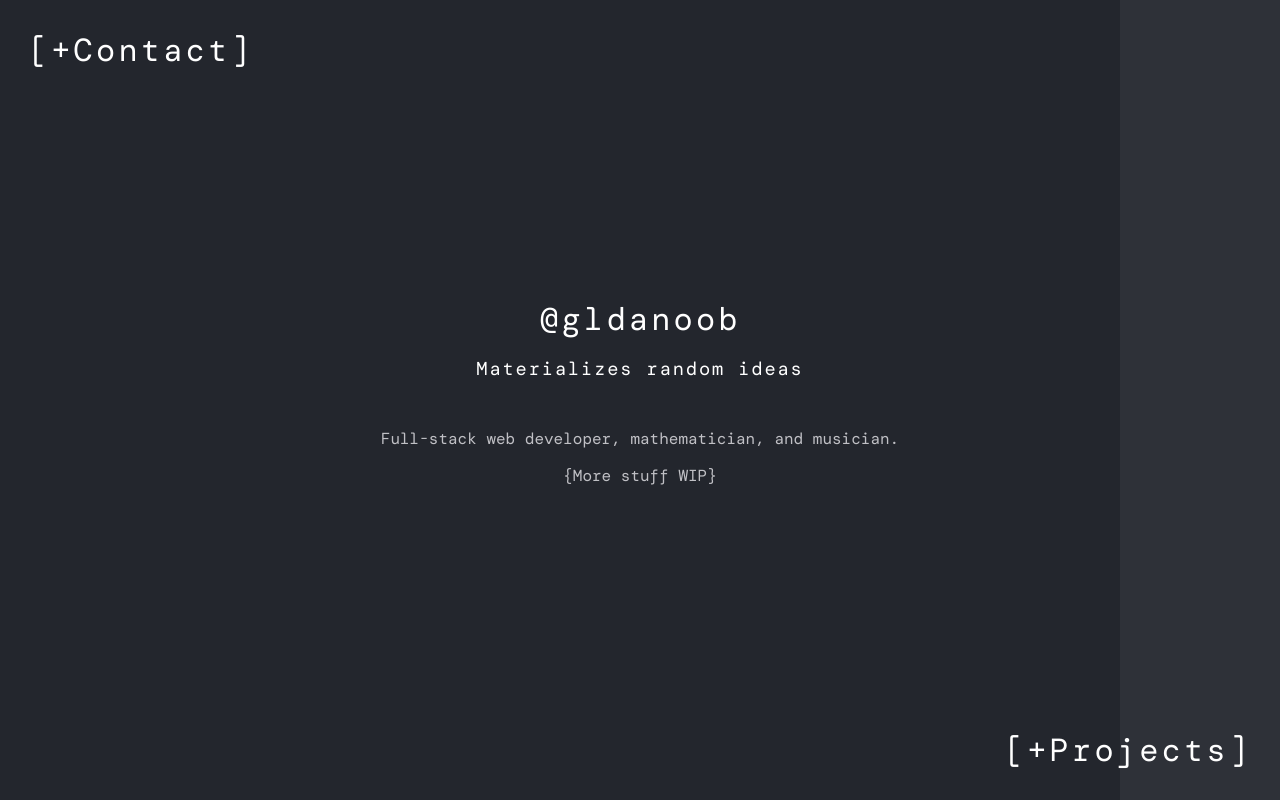
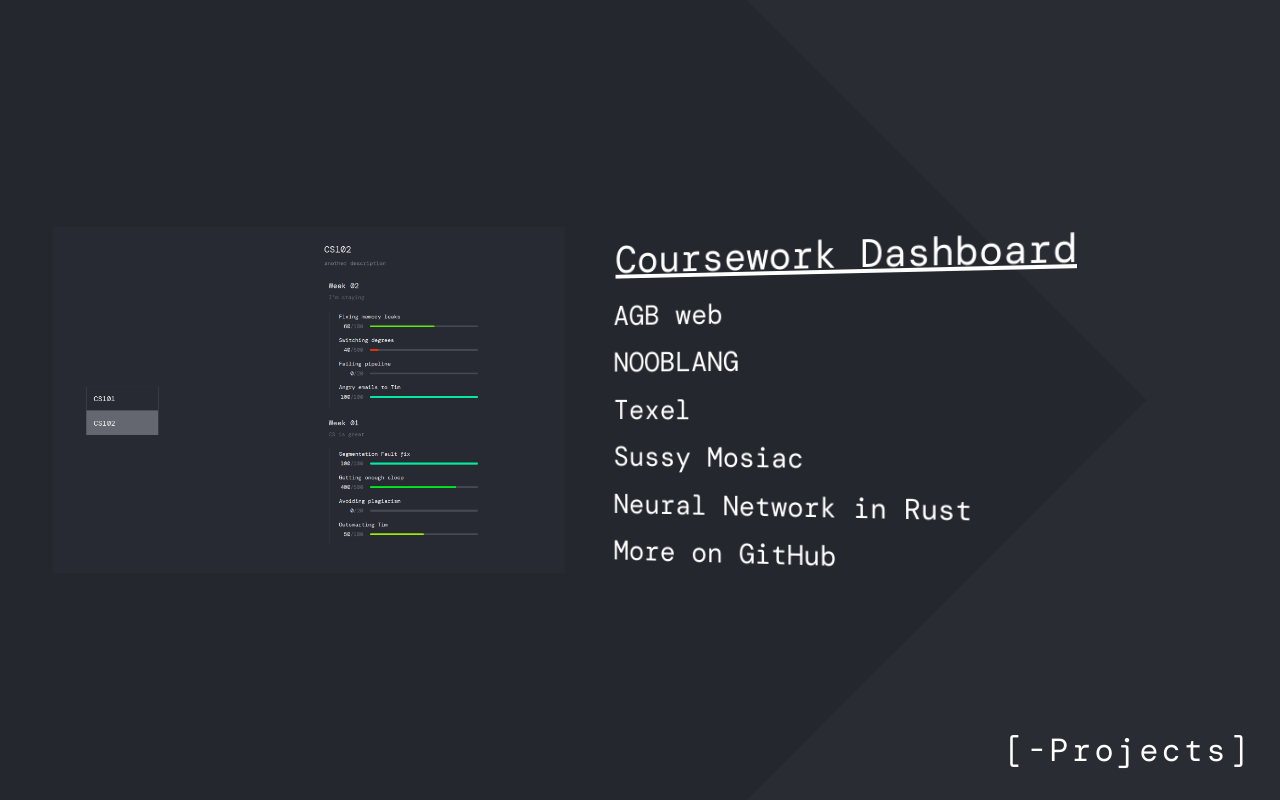
Before and after one commit to gldanoob/gldanoob.github.io, a React (Create React App) app: page /projects in a window 1280 px wide. Built offline with nearby package versions, Linux system fonts and the light colour scheme; a web font is replaced by a local one.

Commit message:
react router

```diff
--- a/package.json
+++ b/package.json
@@ -44,6 +44,7 @@
     ]
   },
   "devDependencies": {
-    "gh-pages": "^5.0.0"
+    "gh-pages": "^5.0.0",
+    "react-router-dom": "^6.20.1"
   }
 }
--- a/src/app/App.tsx
+++ b/src/app/App.tsx
@@ -1,4 +1,5 @@
-import { useState } from 'react';
+import { useRef } from 'react';
+import { BrowserRouter, Route, Routes } from 'react-router-dom';
 import '../style/App.css';
 import About from './About';
 import Bg from './Bg';
@@ -15,22 +16,50 @@
 	window.addEventListener('load', () => {
 		window.scrollTo(0, 1)
 	});
-	const [panel, setPanel] = useState(Panel.About);
 
-	function toggleRight() {
-		setPanel(panel === Panel.About ? Panel.Projects : Panel.About)
+	const timeoutId = useRef<NodeJS.Timeout | null>(null);
+
+	// TODO: turn this to custom hook
+	function temporarilyPauseBg() {
+		if (timeoutId.current) clearTimeout(timeoutId.current);
+		const svg = document.querySelector('svg');
+		svg?.pauseAnimations();
+		timeoutId.current = setTimeout(() => svg?.unpauseAnimations(), 500)
 	}
 
-	function toggleLeft() {
-		setPanel(panel === Panel.About ? Panel.Contact : Panel.About)
+
+	const home = (panel: Panel) => {
+		console.log('Panel', panel)
+		return (
+			<div className='App'>
+				<About visible={panel === Panel.About} />
+				<Bg panel={panel} />
+				<Contact click={temporarilyPauseBg} open={panel === Panel.Contact} hidden={panel === Panel.Projects}></Contact>
+				<Projects click={temporarilyPauseBg} open={panel === Panel.Projects} hidden={panel === Panel.Contact} />
+			</div>
+		)
 	}
 
+	// return home(Panel.About);
+
 	return (
-		<div className='App'>
-			<About visible={panel === Panel.About} />
-			<Bg panel={panel} />
-			<Contact click={() => toggleLeft()} open={panel === Panel.Contact} hidden={panel === Panel.Projects}></Contact>
-			<Projects click={() => toggleRight()} open={panel === Panel.Projects} hidden={panel === Panel.Contact} />
-		</div>
+		<BrowserRouter>
+			<Routes>
+				<Route path="/" element={home(Panel.About)} />
+				<Route path="projects" element={home(Panel.Projects)} />
+				<Route path="contact" element={home(Panel.Contact)} />
+			</Routes>
+		</BrowserRouter>
 	);
+
+	// return (
+	// 	<div className='App'>
+	// 		<About visible={panel === Panel.About} />
+	// 		<Bg panel={panel} />
+	// 		<Contact click={() => toggleLeft()} open={panel === Panel.Contact} hidden={panel === Panel.Projects}></Contact>
+	// 		<Projects click={() => toggleRight()} open={panel === Panel.Projects} hidden={panel === Panel.Contact} />
+	// 	</div>
+	// );
+
+
 }
--- a/src/app/Bg.tsx
+++ b/src/app/Bg.tsx
@@ -15,7 +15,7 @@
             <div className='wave'>
                 <svg viewBox="0 0 10 10" height="100%" width="100%">
                     <path
-                        stroke='#aaa' strokeWidth='0.005px' fill='#2e3138' fillRule='evenodd'>
+                        stroke='#aaa' strokeWidth='0.005px' fillRule='evenodd'>
                         <animate id="first" attributeName="d" dur="3s"
                             repeatCount='indefinite'
                             calcMode="spline"
--- a/src/app/Contact.tsx
+++ b/src/app/Contact.tsx
@@ -1,3 +1,4 @@
+import { useNavigate } from 'react-router-dom';
 import data from '../data/data.json';
 import '../style/Contact.css';
 import ContactItem from './ContactItem';
@@ -10,9 +11,16 @@
 
 export default function Contact(props: Props) {
     // TODO: Maybe contact in about?
+
+    const navigate = useNavigate();
+    const click = () => {
+        if (props.open) navigate('/');
+        else navigate('/contact');
+        props.click();
+    }
     return (
         <>
-            <h2 className={'btn contact-btn ' + (props.hidden ? 'hidden' : '')} onMouseDown={props.click}>
+            <h2 className={'btn contact-btn ' + (props.hidden ? 'hidden' : '')} onMouseDown={click}>
                 {props.open ? '[-Contact]' : '[+Contact]'}
             </h2>
             <div className={'contact maximized ' + (props.open ? '' : 'hidden')}>
--- a/src/app/Projects.tsx
+++ b/src/app/Projects.tsx
@@ -1,4 +1,5 @@
 import { useState } from 'react';
+import { useNavigate } from 'react-router-dom';
 import data from '../data/data.json';
 import '../style/Projects.css';
 import ProjectItem from './ProjectItem';
@@ -10,6 +11,14 @@
 }
 
 export default function Projects(props: Props) {
+
+    const navigate = useNavigate();
+    const click = () => {
+        if (props.open) navigate('/');
+        else navigate('/projects');
+        props.click();
+    }
+
     const [selected, setSelected] = useState(0);
     const select = (index: number) => {
         setSelected(index);
@@ -21,7 +30,7 @@
 
     return (
         <>
-            <h2 className={'btn projects-btn ' + (props.hidden ? 'hidden' : '')} onClick={props.click}>
+            <h2 className={'btn projects-btn ' + (props.hidden ? 'hidden' : '')} onClick={click}>
                 {props.open ? '[-Projects]' : '[+Projects]'}
             </h2>
             <div className={'projects maximized ' + (props.open ? '' : 'hidden')}>
--- a/src/style/App.css
+++ b/src/style/App.css
@@ -1,5 +1,10 @@
+:root {
+    --background-color: hsl(222 11% 16%);
+    --wave-color: hsl(222 10% 18%);
+}
+
 .App {
-    background-color: #23262d;
+    background-color: var(--background-color);
     display: flex;
     align-items: center;
     justify-content: center;
--- a/src/style/Bg.css
+++ b/src/style/Bg.css
@@ -33,6 +33,11 @@
     position: absolute;
     right: 0px;
     top: 0px;
+    /* background-color: #2e3138; */
+}
+
+path {
+    fill: var(--wave-color);
 }
 
 .right-fill {
@@ -40,7 +45,8 @@
     left: 120vh;
     height: 200vh;
     width: 200vw;
-    background-color: #2e3138;
+    background-color: var(--wave-color);
+    background: none;
 }
 
 .bottom-fill {
@@ -48,7 +54,7 @@
     top: 120vh;
     width: 200vw;
     height: 200vh;
-    background-color: #2e3138;
+    background-color: var(--wave-color);
 }
 
 @media all and (orientation:portrait) {
@@ -62,7 +68,7 @@
         left: 150vw;
         height: 200vh;
         width: 200vw;
-        background-color: #2e3138;
+        background-color: var(--wave-color);
     }
 
     .bottom-fill {
@@ -70,7 +76,7 @@
         top: 150vw;
         width: 200vw;
         height: 200vh;
-        background-color: #2e3138;
+        background-color: var(--wave-color);
     }
 }
 
@@ -85,7 +91,7 @@
         left: 120vh;
         height: 200vh;
         width: 200vw;
-        background-color: #2e3138;
+        background-color: var(--wave-color);
     }
 
     .bottom-fill {
@@ -93,7 +99,7 @@
         top: 120vh;
         width: 200vw;
         height: 200vh;
-        background-color: #2e3138;
+        background-color: var(--wave-color);
     }
 }
 
```
Also changed, not shown: 1 other file (tests, documents, lock files or other folders).
